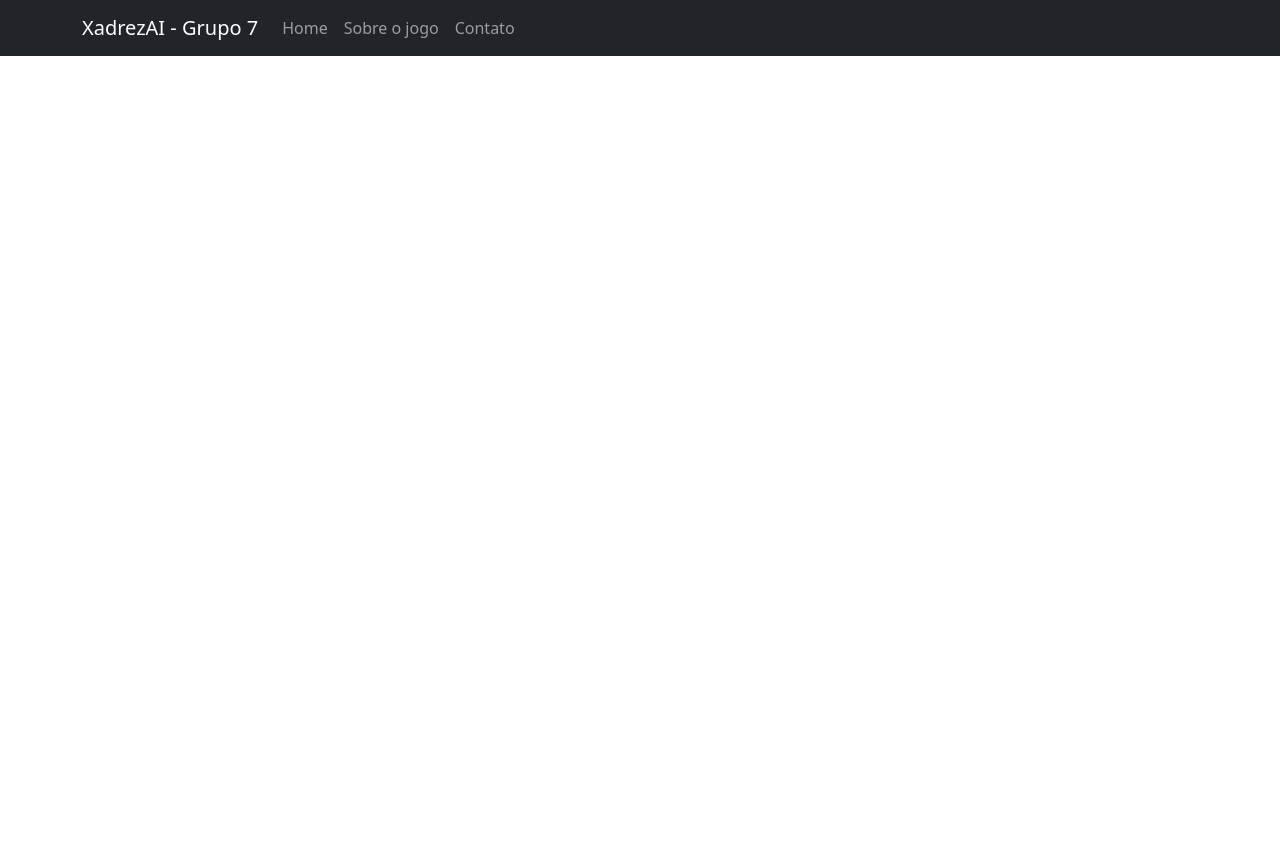
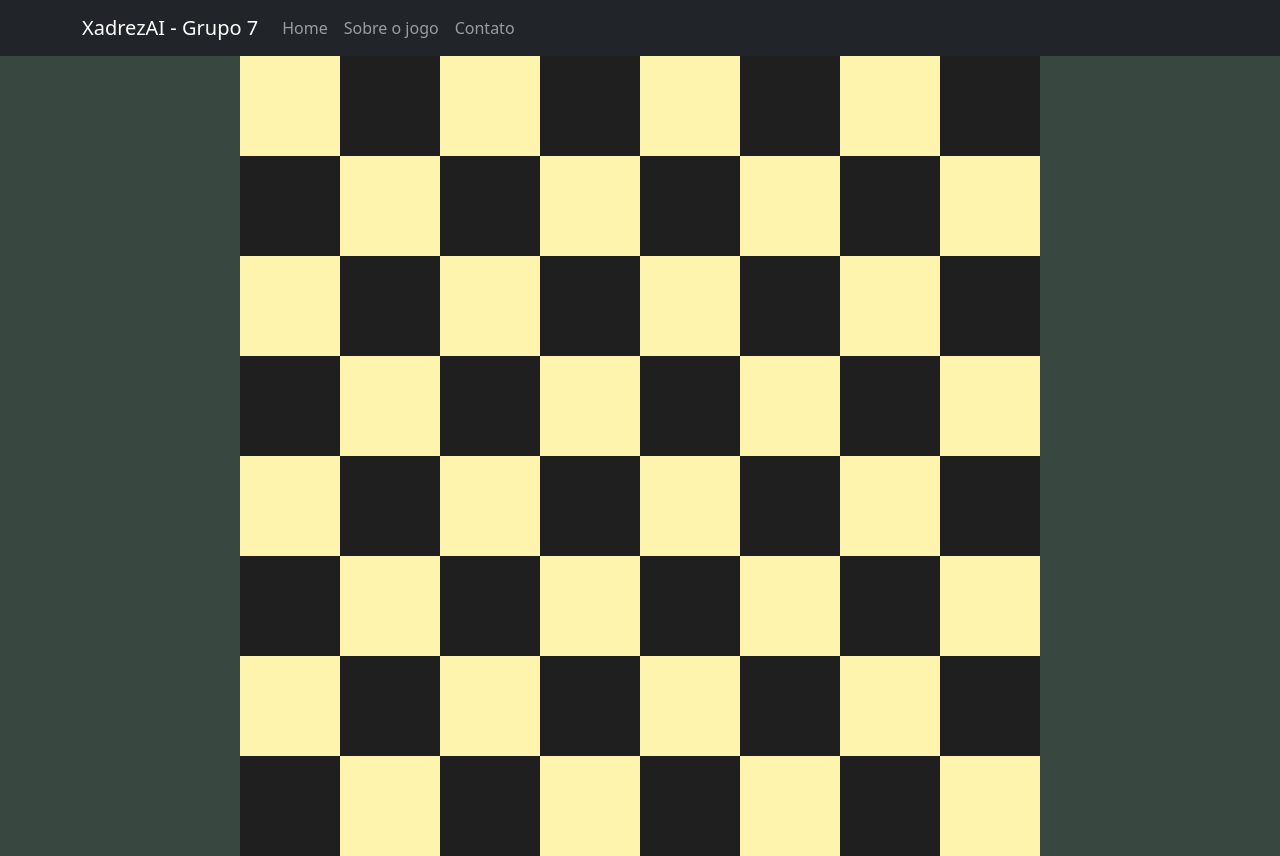
Before and after one commit to ThiagoMozart/chess-game, a React (Create React App) app: page / in a window 1280 px wide. Before the commit the page ends 800 px from the top, so only its background shows below. Built offline with nearby package versions, Linux system fonts and the light colour scheme.

Commit message:
pequenos ajustes

```diff
--- a/src/components/Chessboard.js
+++ b/src/components/Chessboard.jsx
@@ -1,10 +1,10 @@
 import React from "react";
 
-import './Chessboard.css'
+import './styles/Chessboard.css'
 
 // Eixos do tabuleiro
-const horizontalAxis = ["a", "b", "c", "d", "e", "f", "g", "h"]
-const verticalAxis = ["1", "2", "3", "4", "5", "6", "7", "8"]
+//const horizontalAxis = ["a", "b", "c", "d", "e", "f", "g", "h"]
+//const verticalAxis = ["1", "2", "3", "4", "5", "6", "7", "8"]
 
 export default function Chessboard() {
     let board = [];
@@ -15,10 +15,10 @@ export default function Chessboard() {
             const number = j + i + 2;
 
             if (number % 2 === 0){
-                board.push(<div className="square black-square"></div>)
+                board.push(<div key={`x${j}y${i}`} className="square black-square"></div>)
             }
             else{
-                board.push(<div className="square white-square"></div>)
+                board.push(<div key={`x${j}y${i}`} className="square white-square"></div>)
             }
         }
     }
--- a/src/App.css
+++ b/src/views/App.css
@@ -1,4 +1,4 @@
-#app {
+.chessContent {
   display: grid;
   place-content: center;
   height: 100vh;
--- a/src/views/App.js
+++ b/src/views/App.js
@@ -1,9 +1,14 @@
 import Menu from '../components/Menu';
+import Chessboard from '../components/Chessboard';
+import './App.css';
 
 function App() {
   return (
     <div>
       <Menu />
+      <div className="chessContent">
+        <Chessboard />
+      </div>
     </div>
   );
 }
```
Also changed, not shown: src/App.js (deleted, +0 -13 lines), src/components/styles/Chessboard.css (renamed from src/components/Chessboard.css).
